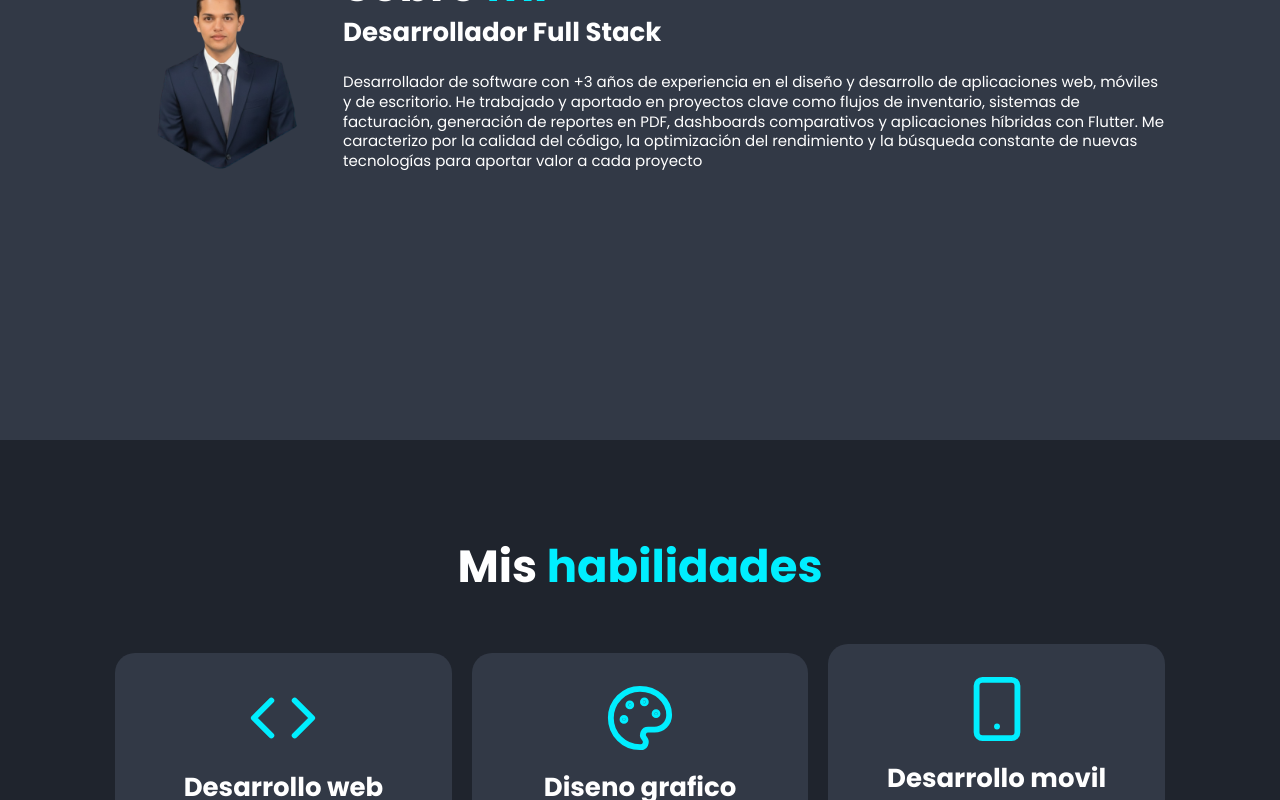
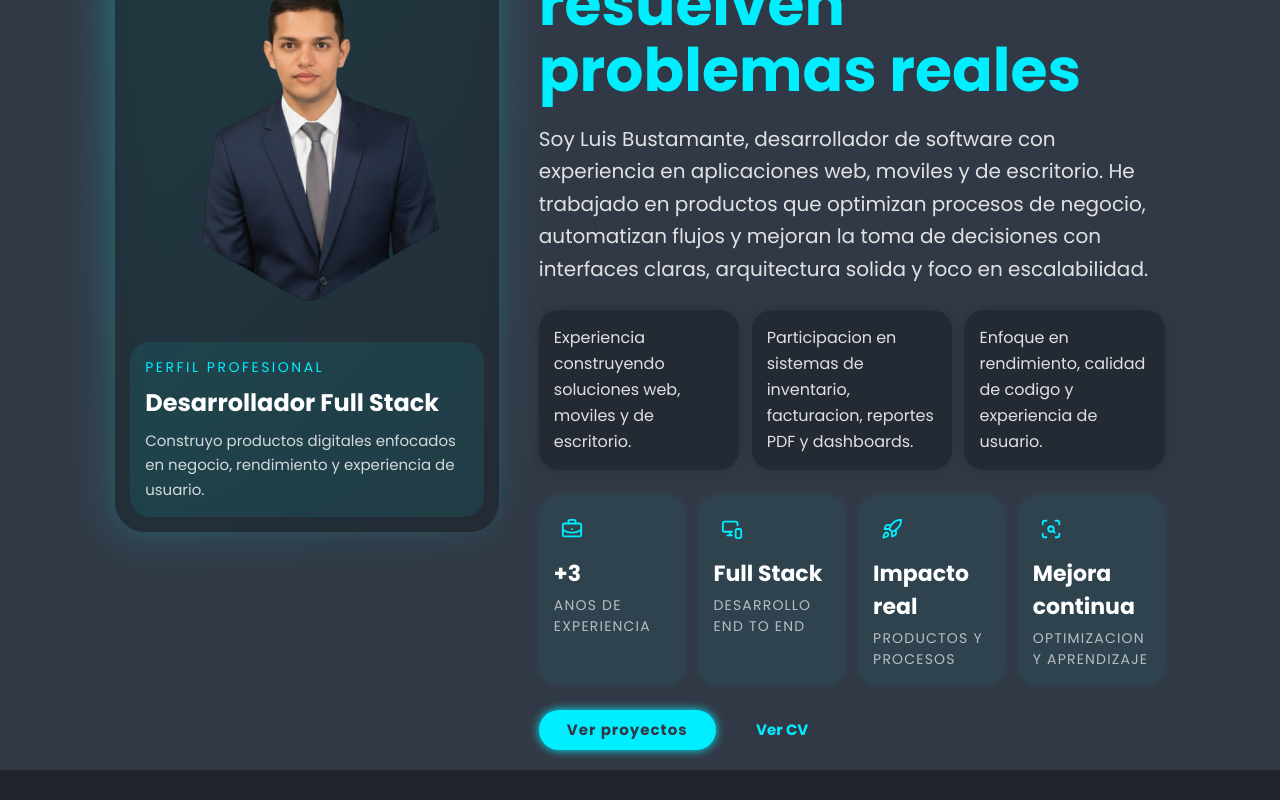
Before and after one commit to LuisAngel016/My-Portfolio, a React (Vite) app: page / in a window 1280 px wide. Shown: the part 1160-1960 px from the top of the page. Built offline with nearby package versions, Linux system fonts and the light colour scheme.

Commit message:
feat: enhance about section presentation

```diff
--- a/src/components/About.tsx
+++ b/src/components/About.tsx
@@ -1,36 +1,111 @@
+import { BriefcaseBusiness, MonitorSmartphone, Rocket, ScanSearch } from 'lucide-react';
+
+const highlights = [
+    'Experiencia construyendo soluciones web, moviles y de escritorio.',
+    'Participacion en sistemas de inventario, facturacion, reportes PDF y dashboards.',
+    'Enfoque en rendimiento, calidad de codigo y experiencia de usuario.'
+];
+
+const stats = [
+    {
+        value: '+3',
+        label: 'anos de experiencia',
+        icon: <BriefcaseBusiness size={22} />
+    },
+    {
+        value: 'Full Stack',
+        label: 'desarrollo end to end',
+        icon: <MonitorSmartphone size={22} />
+    },
+    {
+        value: 'Impacto real',
+        label: 'productos y procesos',
+        icon: <Rocket size={22} />
+    },
+    {
+        value: 'Mejora continua',
+        label: 'optimizacion y aprendizaje',
+        icon: <ScanSearch size={22} />
+    }
+];
+
 export const About = () => {
     return (
-        <section className="flex flex-col-reverse md:flex-row justify-center items-center gap-8 bg-[var(--second-bg-color)]" id="about">
-            <div className="order-1 md:order-1">
-                <img
-                    src="/images/me.png"
-                    alt="Luis Bustamante"
-                    className="w-[70vw] md:w-[22vw] lg:w-[70vw] rounded-2xl mt-16 md:mt-0"
-                />
+        <section className="flex flex-col lg:flex-row justify-center items-center gap-16 bg-[var(--second-bg-color)]" id="about">
+            <div className="w-full lg:w-[38%] flex justify-center">
+                <div className="relative w-full max-w-[40rem]">
+                    <div className="absolute -inset-3 rounded-[3rem] bg-[linear-gradient(135deg,rgba(14,255,255,0.28),rgba(14,255,255,0.03))] blur-xl" />
+
+                    <div className="relative rounded-[3rem] border border-white/10 bg-[rgba(31,36,45,0.7)] p-6 shadow-[0_0_2rem_rgba(14,255,255,0.08)] backdrop-blur-sm">
+                        <img
+                            src="/images/me.png"
+                            alt="Luis Bustamante"
+                            className="w-full rounded-[2.4rem] object-cover"
+                        />
+
+                        <div className="mt-6 rounded-[2rem] border border-[var(--main-color)]/30 bg-[rgba(14,255,255,0.08)] p-6">
+                            <p className="text-[1.4rem] uppercase tracking-[0.25rem] text-[var(--main-color)]">Perfil profesional</p>
+                            <h3 className="mt-3 text-[2.4rem] font-semibold">Desarrollador Full Stack</h3>
+                            <p className="mt-3 text-[1.5rem] leading-relaxed text-white/80">
+                                Construyo productos digitales enfocados en negocio, rendimiento y experiencia de usuario.
+                            </p>
+                        </div>
+                    </div>
+                </div>
             </div>
 
-            <div className="order-2 md:order-2">
-                <h2 className="text-7xl font-bold leading-[1.2] md:text-left">
-                    Sobre <span>mi</span>
+            <div className="w-full lg:w-[62%]">
+                <p className="text-[1.5rem] uppercase tracking-[0.35rem] text-[var(--main-color)] mb-4">Acerca de mi</p>
+
+                <h2 className="text-[4.8rem] md:text-[6rem] font-bold leading-[1.1] text-left">
+                    Desarrollo soluciones que se ven bien y tambien <span>resuelven problemas reales</span>
                 </h2>
-                <h3 className="text-[2.6rem] font-semibold">Desarrollador Full Stack</h3>
-                <p className="text-2xl my-8 mb-12">
-                    {/* Mi nombre es Luis Angel Bustamante Herazo, Ingeniero de Sistemas y Desarrollador Web.
-                    Me especializo en la creación de experiencias digitales a través del desarrollo web.
-                    Como ingeniero de sistemas, me apasiona la construcción de sitios web y aplicaciones,
-                    empleando tecnologías como HTML, CSS, JavaScript y React. Mi compromiso radica en
-                    desarrollar soluciones web que no solo cumplan con los requisitos, sino que también
-                    destaquen por su innovación y calidad. Además, poseo habilidades en el nivel B1 de inglés,
-                    lo que me permite comunicarme efectivamente en un entorno profesional y estar abierto
-                    a colaboraciones internacionales. */}
-                    Desarrollador de software con +3 años de experiencia en el diseño y desarrollo de aplicaciones web, móviles y de escritorio. He
-                    trabajado y aportado en proyectos clave como flujos de inventario, sistemas de facturación, generación de reportes en PDF,
-                    dashboards comparativos y aplicaciones híbridas con Flutter. Me caracterizo por la calidad del código, la optimización del
-                    rendimiento y la búsqueda constante de nuevas tecnologías para aportar valor a cada proyecto
+
+                <p className="text-[1.9rem] md:text-[2rem] my-8 text-white/85 leading-relaxed max-w-[80rem]">
+                    Soy Luis Bustamante, desarrollador de software con experiencia en aplicaciones web, moviles y de escritorio.
+                    He trabajado en productos que optimizan procesos de negocio, automatizan flujos y mejoran la toma de
+                    decisiones con interfaces claras, arquitectura solida y foco en escalabilidad.
                 </p>
-                {/* <a href="#" className="btn">
-                    Read More
-                </a> */}
+
+                <div className="grid grid-cols-1 md:grid-cols-3 gap-5 my-10">
+                    {highlights.map((highlight) => (
+                        <div
+                            key={highlight}
+                            className="rounded-[2rem] border border-white/10 bg-[rgba(31,36,45,0.7)] p-6 text-[1.6rem] leading-relaxed text-white/85 shadow-[0_0_1.2rem_rgba(0,0,0,0.15)]"
+                        >
+                            {highlight}
+                        </div>
+                    ))}
+                </div>
+
+                <div className="grid grid-cols-1 sm:grid-cols-2 xl:grid-cols-4 gap-5 mb-10">
+                    {stats.map((stat) => (
+                        <div
+                            key={stat.label}
+                            className="rounded-[2rem] border border-[var(--main-color)]/20 bg-[rgba(14,255,255,0.05)] p-6 shadow-[0_0_1rem_rgba(14,255,255,0.06)]"
+                        >
+                            <div className="mb-4 inline-flex rounded-full border border-[var(--main-color)]/30 p-3 text-[var(--main-color)]">
+                                {stat.icon}
+                            </div>
+                            <h3 className="text-[2.2rem] font-bold text-white">{stat.value}</h3>
+                            <p className="mt-2 text-[1.4rem] uppercase tracking-[0.12rem] text-white/65">{stat.label}</p>
+                        </div>
+                    ))}
+                </div>
+
+                <div className="flex flex-col sm:flex-row gap-5">
+                    <a href="#portfolio" className="btn text-center">
+                        Ver proyectos
+                    </a>
+                    <a
+                        href="https://drive.google.com/file/d/1Jogra6jz__lh4w9tSg83w590c12waToj/view?usp=sharing"
+                        target="_blank"
+                        rel="noopener noreferrer"
+                        className="inline-flex items-center justify-center rounded-[4rem] border-2 border-[var(--main-color)] px-[2.8rem] py-4 text-2xl font-semibold text-[var(--main-color)] transition-all duration-300 hover:bg-[var(--main-color)] hover:text-[var(--second-bg-color)]"
+                    >
+                        Ver CV
+                    </a>
+                </div>
             </div>
         </section>
     );
```
